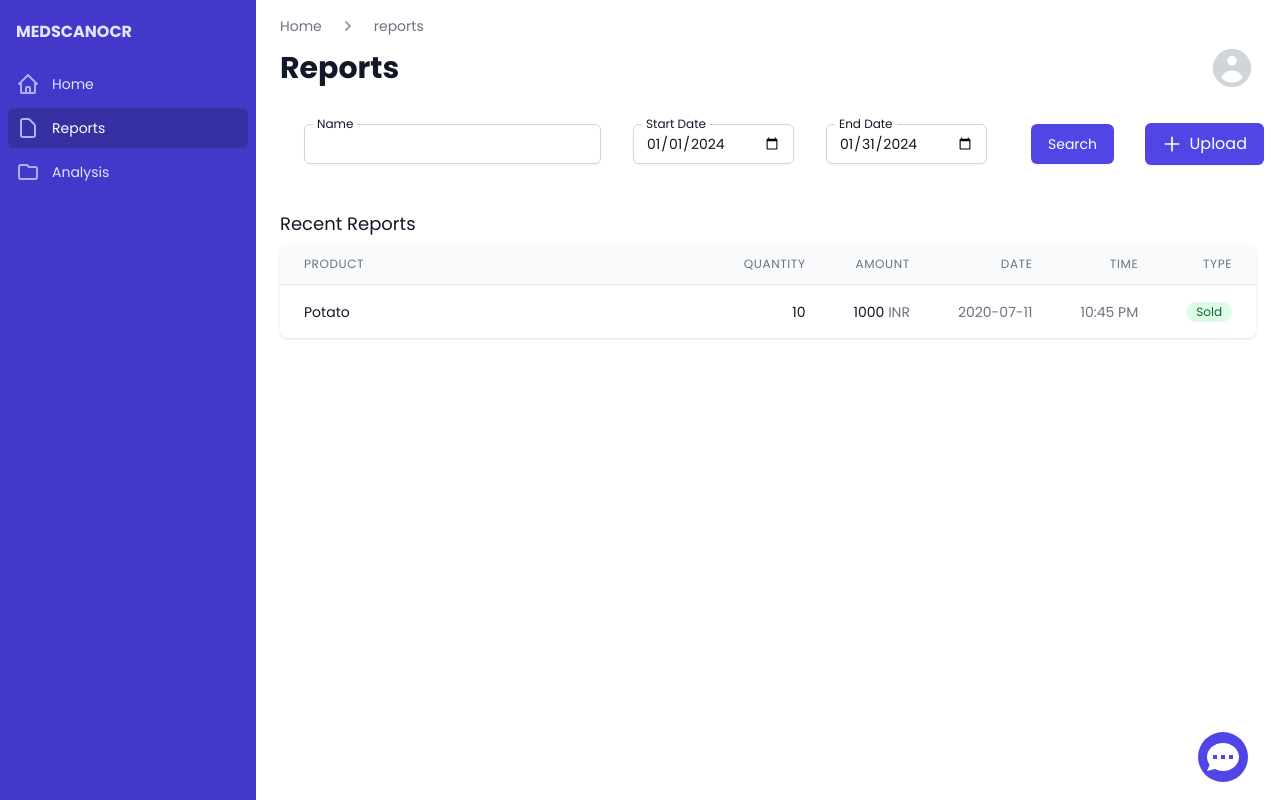
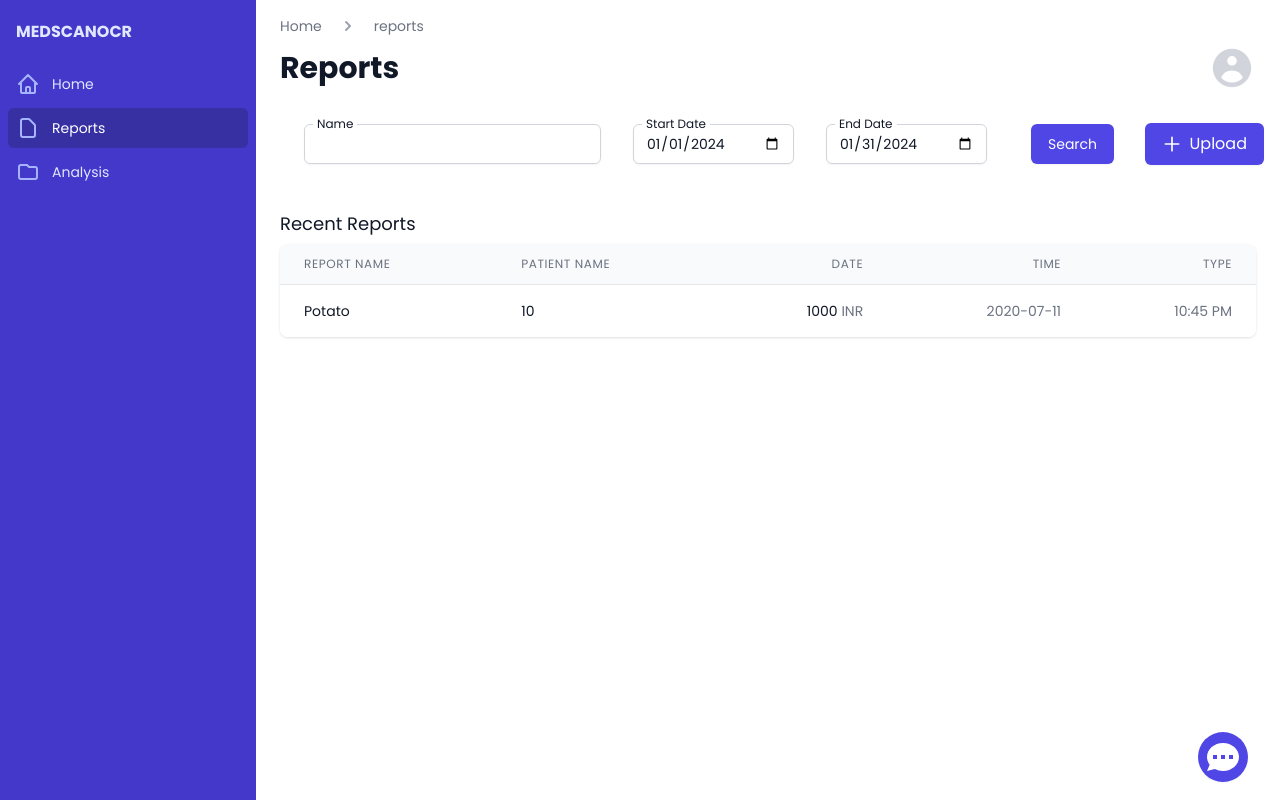
Before and after one commit to 1SatyamJaiswal/medocrscan_tsec, a Next.js app in the folder client/: page /reports in a window 1280 px wide. Built offline with nearby package versions, Linux system fonts and the light colour scheme.

Commit message:
Fixed the table on reports page

```diff
--- a/client/package.json
+++ b/client/package.json
@@ -20,7 +20,7 @@
     "framer-motion": "^11.0.3",
     "heroicons": "^2.1.1",
     "next": "14.1.0",
-    "react": "^18",
+    "react": "^18.2.0",
     "react-chat-elements": "^12.0.11",
     "react-dom": "^18",
     "uuid": "^9.0.1"
--- a/client/src/app/reports/[pname]/page.js
+++ b/client/src/app/reports/[pname]/page.js
@@ -8,12 +8,14 @@ const people = [
     handle: "leonardkrasner",
     imageUrl:
       "https://images.unsplash.com/photo-1519345182560-3f2917c472ef?ixlib=rb-1.2.1&ixid=eyJhcHBfaWQiOjEyMDd9&auto=format&fit=facearea&facepad=2&w=256&h=256&q=80",
+    summary: 'Lorem ipsum dolor sit amet, consectetur adipiscing elit. Nullam id felis et ipsum bibendum ultrices.'
   },
   {
     name: "Floyd Miles",
     handle: "floydmiles",
     imageUrl:
       "https://images.unsplash.com/photo-1463453091185-61582044d556?ixlib=rb-1.2.1&ixid=eyJhcHBfaWQiOjEyMDd9&auto=format&fit=facearea&facepad=2&w=256&h=256&q=80",
+    summary: 'Lorem ipsum dolor sit amet, consectetur adipiscing elit. Nullam id felis et ipsum bibendum ultrices.'
   },
   {
     name: "Emily Selman",
@@ -83,6 +85,7 @@ const Page = () => {
         </div>
       </div>
       <div className="flow-root mt-6">
+        <h2 className="text-xl font-bold text-gray-900 mb-6">Reports</h2>
         <ul role="list" className="-my-5 divide-y divide-gray-200">
           {people.map((person) => <ReportCard person={person} />)}
         </ul>
--- a/client/src/app/reports/page.js
+++ b/client/src/app/reports/page.js
@@ -87,13 +87,10 @@ const Reports = () => {
                 <thead>
                   <tr>
                     <th className="px-6 py-3 bg-gray-50 text-left text-xs font-medium text-gray-500 uppercase tracking-wider">
-                      Product
+                      Report Name
                     </th>
                     <th className="px-6 py-3 bg-gray-50 text-left text-xs font-medium text-gray-500 uppercase tracking-wider">
-                      Quantity
-                    </th>
-                    <th className="px-6 py-3 bg-gray-50 text-right text-xs font-medium text-gray-500 uppercase tracking-wider">
-                      Amount
+                      Patient Name
                     </th>
                     <th className="px-6 py-3 bg-gray-50 text-right text-xs font-medium text-gray-500 uppercase tracking-wider">
                       Date
@@ -113,12 +110,12 @@ const Reports = () => {
                       className="bg-white hover:bg-indigo-100 hover:text-white"
                       onClick={() => console.log("clicked")}
                     >
-                      <td className="max-w-0 w-full px-6 py-4 whitespace-nowrap text-sm text-gray-900">
+                      <td className="px-6 py-4 whitespace-nowrap text-sm text-gray-900">
                         <span className="text-gray-900 font-medium">
                           {transaction.name}{" "}
                         </span>
                       </td>
-                      <td className="px-6 py-4 text-right whitespace-nowrap text-sm text-gray-500">
+                      <td className="px-6 py-4 whitespace-nowrap text-sm text-gray-500">
                         <span className="text-gray-900 font-medium">
                           {transaction.quantity}{" "}
                         </span>
@@ -135,16 +132,6 @@ const Reports = () => {
                       <td className="px-6 py-4 text-right whitespace-nowrap text-sm text-gray-500">
                         <time>{transaction.time}</time>
                       </td>
-                      <td className="hidden px-6 py-4 whitespace-nowrap text-sm text-gray-500 md:block">
-                        <span
-                          className={classNames(
-                            statusStyles[transaction.status],
-                            "inline-flex items-center px-2.5 py-0.5 rounded-full text-xs font-medium capitalize"
-                          )}
-                        >
-                          {transaction.status}
-                        </span>
-                      </td>
                     </tr>
                   ))}
                 </tbody>
--- a/client/src/components/ChatInterface.js
+++ b/client/src/components/ChatInterface.js
@@ -1,8 +1,6 @@
 import React, { useEffect, useState, useContext } from "react";
 import "react-chat-elements/dist/main.css";
 import { MessageBox } from "react-chat-elements";
-import { Listbox, Transition } from "@headlessui/react";
-import { SocketContext } from "@/app/layout";
 
 function ChatInterface() {
   const [query, setQuery] = useState("");
@@ -17,7 +15,7 @@ function ChatInterface() {
       ...messages,
       { position: "right", type: "text", text: query },
     ]);
-    socket?.emit("query", { query: query });
+    //socket?.emit("query", { query: query });
   };
 
   return (
@@ -34,12 +32,6 @@ function ChatInterface() {
         ))}
       </div>
 
-      {/* <MessageBox
-        position={'left'}
-        type={'text'}
-        title={'Message Box Title'}
-        text="Here is a text type message box"
-      /> */}
       <div className="flex items-start space-x-4">
         <div className="min-w-0 flex-1">
           <div className="relative">
@@ -53,7 +45,7 @@ function ChatInterface() {
                 onChange={(e) => setQuery(e.target.value)}
                 id="comment"
                 className="block w-full py-3 border-0 resize-none sm:text-sm px-7 focus:ring-0 focus:border-white"
-                placeholder="query here"
+                placeholder="Enter your message..."
                 defaultValue={""}
                 value={query}
                 // style={}
--- a/client/src/components/ReportCard.js
+++ b/client/src/components/ReportCard.js
@@ -1,12 +1,13 @@
+"use client";
 import React from "react";
+import { ChevronDownIcon } from "@heroicons/react/solid";
+import { Menu, Transition } from "@headlessui/react";
 
-const ReportCard = ({person}) => {
+const ReportCard = ({ person }) => {
+  const [isOpen, setIsOpen] = React.useState(false);
   return (
-    <li key={person.handle} className="py-4">
+    <li key={person.handle} className="py-4 px-6">
       <div className="flex items-center space-x-4">
-        <div className="flex-shrink-0">
-          <img className="h-8 w-8 rounded-full" src={person.imageUrl ?? ""} alt="" />
-        </div>
         <div className="flex-1 min-w-0">
           <p className="text-sm font-medium text-gray-900 truncate">
             {person.name}
@@ -18,12 +19,28 @@ const ReportCard = ({person}) => {
         <div>
           <a
             href="#"
-            className="inline-flex items-center shadow-sm px-2.5 py-0.5 border border-gray-300 text-sm leading-5 font-medium rounded-full text-gray-700 bg-white hover:bg-gray-50"
+            className="ml-3 inline-flex items-center px-4 py-2 border border-transparent rounded-md shadow-sm text-sm font-medium text-white bg-indigo-600 hover:bg-indigo-700 focus:outline-none focus:ring-2 focus:ring-offset-2 focus:ring-indigo-500"
           >
             View
           </a>
+          <button
+            type="button"
+            className="mx-2 inline-flex items-center px-4 py-2 border border-gray-300 shadow-sm text-sm font-medium rounded-md text-gray-700 bg-white hover:bg-gray-50 focus:outline-none focus:ring-2 focus:ring-offset-2 focus:ring-indigo-500"
+            onClick={() => setIsOpen(!isOpen)}
+          >
+            Summary
+            <ChevronDownIcon
+              className="-mr-1 ml-2 h-5 w-5 text-gray-500"
+              aria-hidden="true"
+            />
+          </button>
         </div>
       </div>
+      {isOpen && (
+        <div className="py-2">
+          <p>{person.summary}</p>
+        </div>
+      )}
     </li>
   );
 };
```
Also changed, not shown: 1 other file (tests, documents, lock files or other folders).
